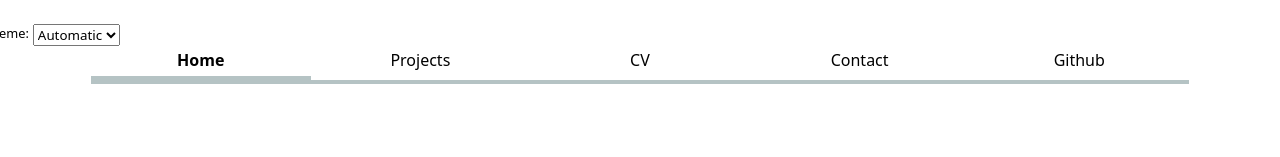
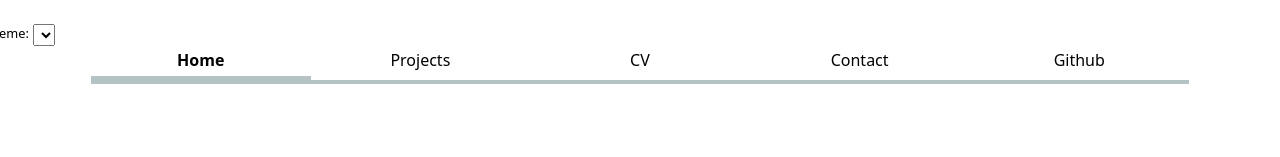
Before and after one commit to dilaozberkman/lab3, a SvelteKit app: page / in a window 1280 px wide. Shown: the top 157 px of the page. Built offline with nearby package versions, Linux system fonts and the light colour scheme.

Commit message:
binding theme value

```diff
--- a/src/routes/+layout.svelte
+++ b/src/routes/+layout.svelte
@@ -10,15 +10,12 @@
         {url: "/contact", title: "Contact"},
         {url: "https://github.com/dilaozberkman", title: "Github"},
         ];
+    let colorScheme = "light dark";
 </script>
 
 <label class="color-scheme-switch">
   Theme:
-  <select>
-    <option value="light dark">Automatic</option>
-    <option value="light">Light</option>
-    <option value="dark">Dark</option>
-  </select>
+  <select bind:value={colorScheme}></select>
 </label>
 
 <nav>
```
